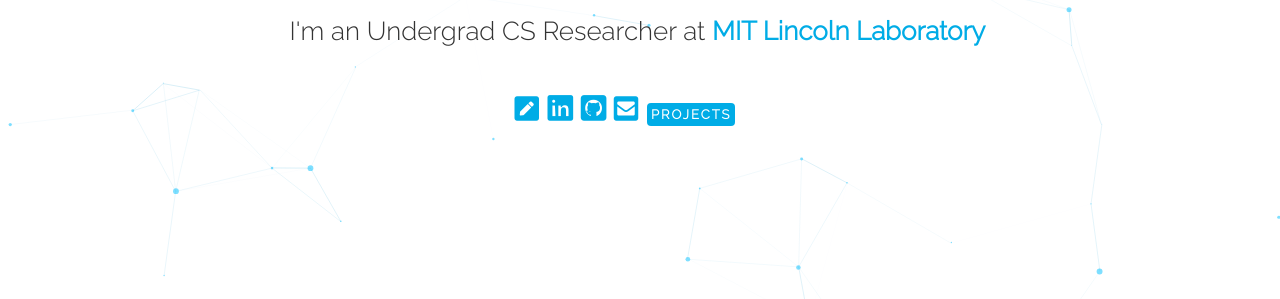
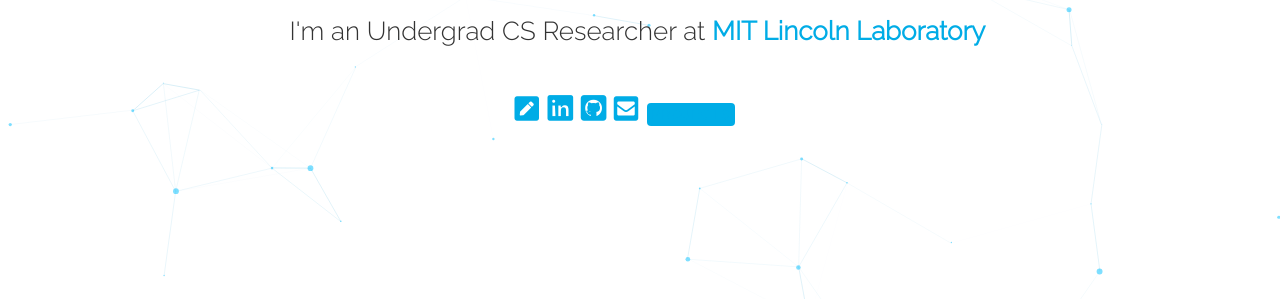
Before and after one commit to EvanDietrich/EvanDietrich.github.io, a Jekyll site: the page index.html, which Jekyll copies as it is, in a window 1280 px wide. Shown: the part 434-733 px from the top of the page. Built offline with Jekyll 4.4.1, drawn with Linux system fonts in a browser that asks for light colours; nearby versions of some CDN libraries.

Commit message:
Update style.css

```diff
--- a/css/style.css
+++ b/css/style.css
@@ -32,7 +32,7 @@
 
 
 #resume {
-    color: #FFFFFF;
+    color: #00ace6;
     text-decoration: none;
     width: 100px;
     padding: 4px;
```
